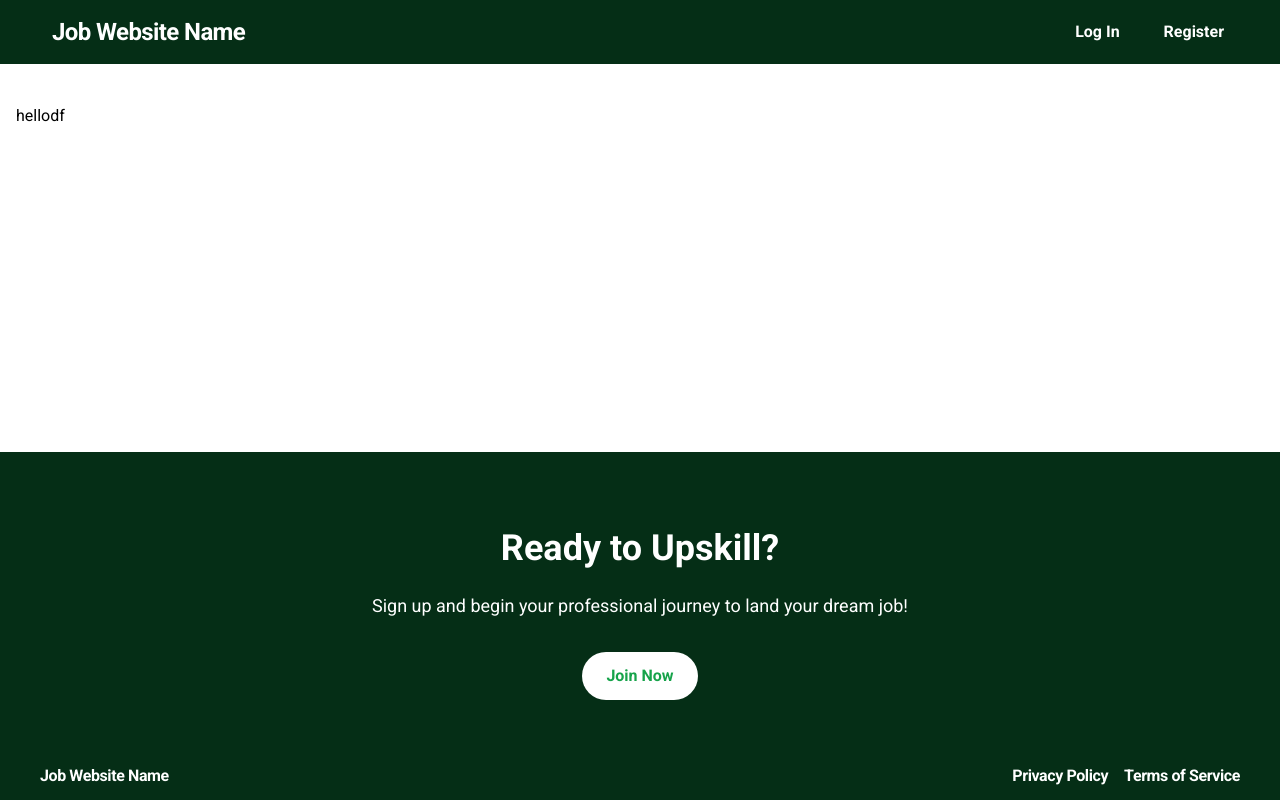
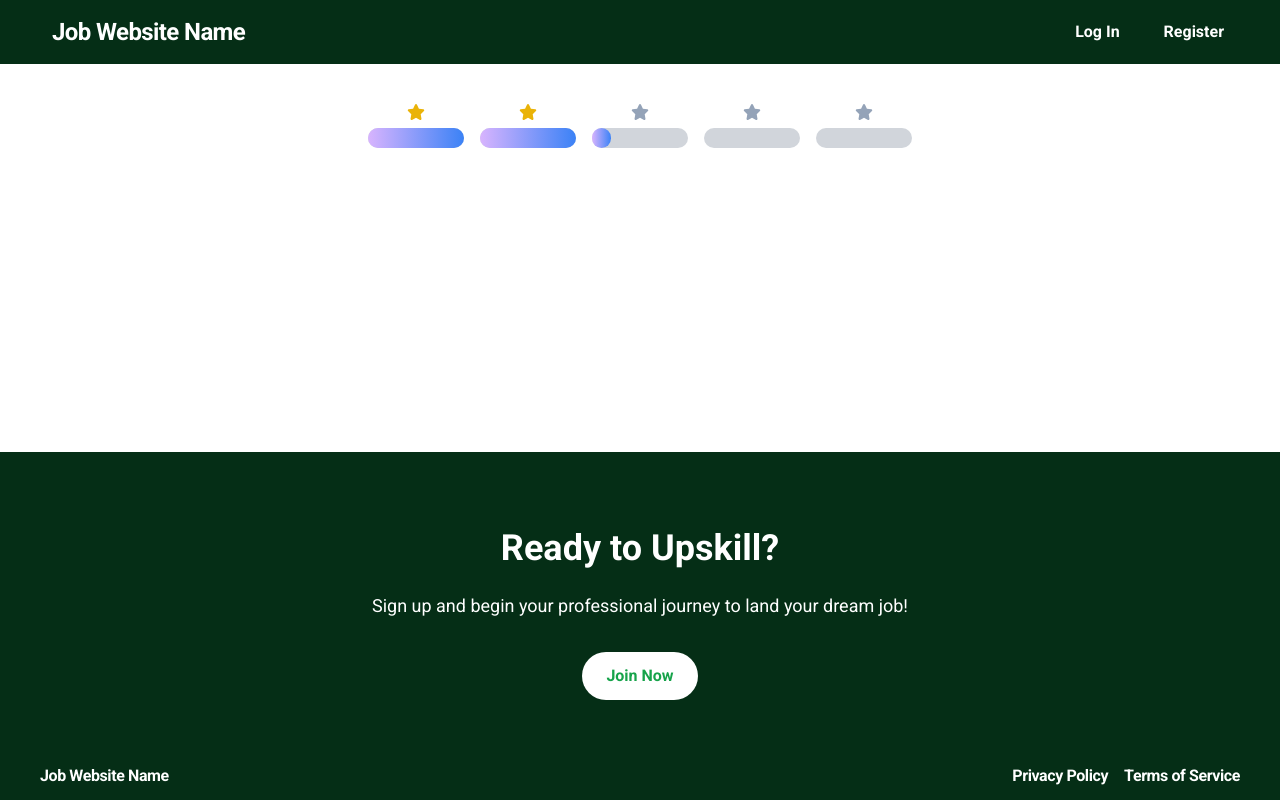
Before and after one commit to Satyajeet-Das/SIH-Beta-Prototype, a React (Vite) app in the folder frontend/: page /skill-gap in a window 1280 px wide. Built offline with nearby package versions, Linux system fonts and the light colour scheme.

Commit message:
feat: added progress component

```diff
--- a/frontend/src/App.tsx
+++ b/frontend/src/App.tsx
@@ -5,9 +5,9 @@ import {
   Routes,
 } from "react-router-dom";
 import Layout from "./layouts/Layout";
-import {Layout1} from "./layouts/Layout";
+import { Layout1 } from "./layouts/Layout";
 import LearningPathways from "./pages/Learning_Pathways";
-
+import SkillGap from "./pages/skillGap";
 
 function App() {
   return (
@@ -22,14 +22,8 @@ function App() {
             </Layout>
           }
         />
-                <Route
-          path="/skill-gap"
-          element={
-            <Layout1>
-              hellodf
-            </Layout1>
-          }
-        />
+
+        <Route path="/skill-gap" element={<Layout1><SkillGap /></Layout1>} />
         {/* <Route path="*" element={<Navigate to="/" />} /> */}
       </Routes>
     </Router>
--- /dev/null
+++ b/frontend/src/components/Progress.tsx
@@ -0,0 +1,20 @@
+import { FontAwesomeIcon } from "@fortawesome/react-fontawesome"
+import { faStar } from "@fortawesome/free-solid-svg-icons"
+
+interface Props {
+    widthPercent: number
+}
+
+const Progress = ({widthPercent}: Props) => {
+    return(
+        <div className="flex flex-col">
+            {/* w-24 */}
+            <FontAwesomeIcon className={`items-center mb-2 ${widthPercent===100 ? "text-yellow-500": "text-slate-400"}`} icon={faStar} />
+            <div className="bg-gray-300 w-16 md:w-24 h-5 rounded-3xl border-none">
+                <div className="bg-gradient-to-r from-purple-300 to-blue-500 h-5 rounded-3xl" style={{ width: `${widthPercent}%` }}></div>
+            </div>
+        </div>
+    )
+}
+
+export default Progress;
--- a/frontend/src/pages/skillGap.tsx
+++ b/frontend/src/pages/skillGap.tsx
@@ -1,7 +1,17 @@
-import React, { useState, useEffect } from "react";
+import { useState } from "react";
+import Progress from "../components/Progress";
 
-function SkillGap(){
 
+const SkillGap = () => {
+    return(
+        <div className="flex flex-row space-x-4 align-middle justify-center">
+            <Progress widthPercent={100}/>
+            <Progress widthPercent={100}/>
+            <Progress widthPercent={20}/>
+            <Progress widthPercent={0}/>
+            <Progress widthPercent={0}/>
+        </div>
+    )
 }
 
 export default SkillGap;
```
